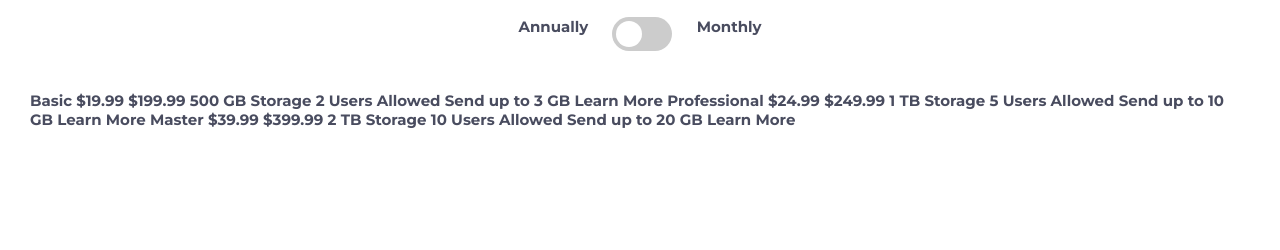
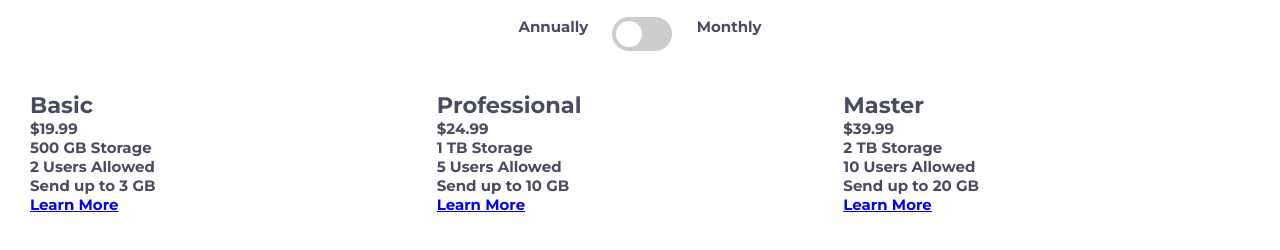
Before and after one commit to AriaFeather/Price-Component, a website: page index.html in a window 1280 px wide. Shown: the part 70-320 px from the top of the page. Drawn offline with Linux system fonts and the light colour scheme.

Commit message:
Added Base Html for Price Component

```diff
--- a/index.html
+++ b/index.html
@@ -27,30 +27,46 @@
       </p>
     </div>
   </header>
+  <section class="price">
+    <div class="price__component">
+      <div class="row">
+        <div class="col-1-of-3">
+          <div class="price__box">
+            <h2 class="price__heading">Basic</h2>
+            <p class="price__blowup">&dollar;19.99</p>
+            <p class="price__options">500 GB Storage</p>
+            <p class="price__options">2 Users Allowed</p>
+            <p class="price__options">Send up to 3 GB</p>
+            <a href="#" class="btn price__btn">Learn More</a>
+          </div>
+        </div>
+        <div class="col-1-of-3">
+          <div class="price__box">
+            <h2 class="price__heading">Professional</h2>
+            <p class="price__blowup">&dollar;24.99</p>
+            <p class="price__options">1 TB Storage</p>
+            <p class="price__options">5 Users Allowed</p>
+            <p class="price__options">Send up to 10 GB</p>
+            <a href="#" class="btn price__btn">Learn More</a>
+          </div>
+        </div>
+        <div class="col-1-of-3">
+          <div class="price__box">
+            <h2 class="price__heading">Master</h2>
+            <p class="price__blowup">&dollar;39.99</p>
+            <p class="price__options">2 TB Storage</p>
+            <p class="price__options">10 Users Allowed</p>
+            <p class="price__options">Send up to 20 GB</p>
+            <a href="#" class="btn price__btn">Learn More</a>
+          </div>
+        </div>
+      </div>
+    </div>
+  </section>
 
-  Basic
-  &dollar;19.99
-  &dollar;199.99
-  500 GB Storage
-  2 Users Allowed
-  Send up to 3 GB
-  Learn More
-
-  Professional
-  &dollar;24.99
-  &dollar;249.99
-  1 TB Storage
-  5 Users Allowed
-  Send up to 10 GB
-  Learn More
-
-  Master
-  &dollar;39.99
-  &dollar;399.99
-  2 TB Storage
-  10 Users Allowed
-  Send up to 20 GB
-  Learn More
+  <!--Switchout &dollar;199.99 -->
+  <!--Switchout &dollar;249.99 -->
+  <!--Switchout &dollar;399.99 -->
 
   <!-- <div class="attribution">
     Challenge by <a href="https://www.frontendmentor.io?ref=challenge" target="_blank">Frontend Mentor</a>.
--- a/sass/abstract/_mixins.scss
+++ b/sass/abstract/_mixins.scss
@@ -1,4 +1,8 @@
-
+@mixin clearfix{
+    content: "";
+    display: block;
+    clear: both;
+}
 
 //MEDIA QUERIES
 
--- /dev/null
+++ b/sass/layout/_grid.scss
@@ -0,0 +1,10 @@
+.row{
+    position: relative;
+    @include clearfix;
+}
+[class^="col-"]{
+    float: left;
+}
+.col-1-of-3{
+    width: calc(100% / 3);
+}
--- a/sass/main.scss
+++ b/sass/main.scss
@@ -8,5 +8,7 @@
 @import "base/utilities";
 //COMPONENTS
 @import "components/switchtoggle";
+//LAYOUT
+@import "layout/grid";
 //PAGES
 @import "pages/home";
```
Also changed, not shown: public/style.css, 1 other file.
